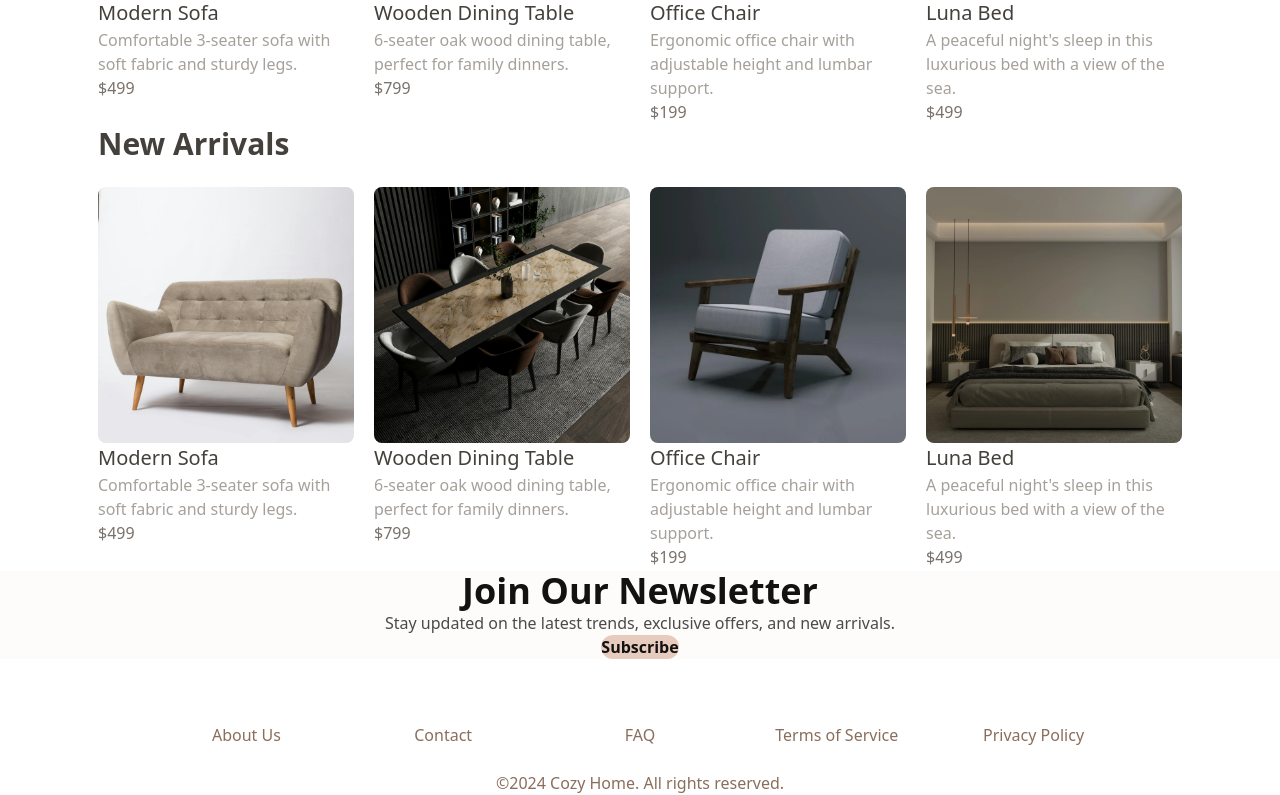
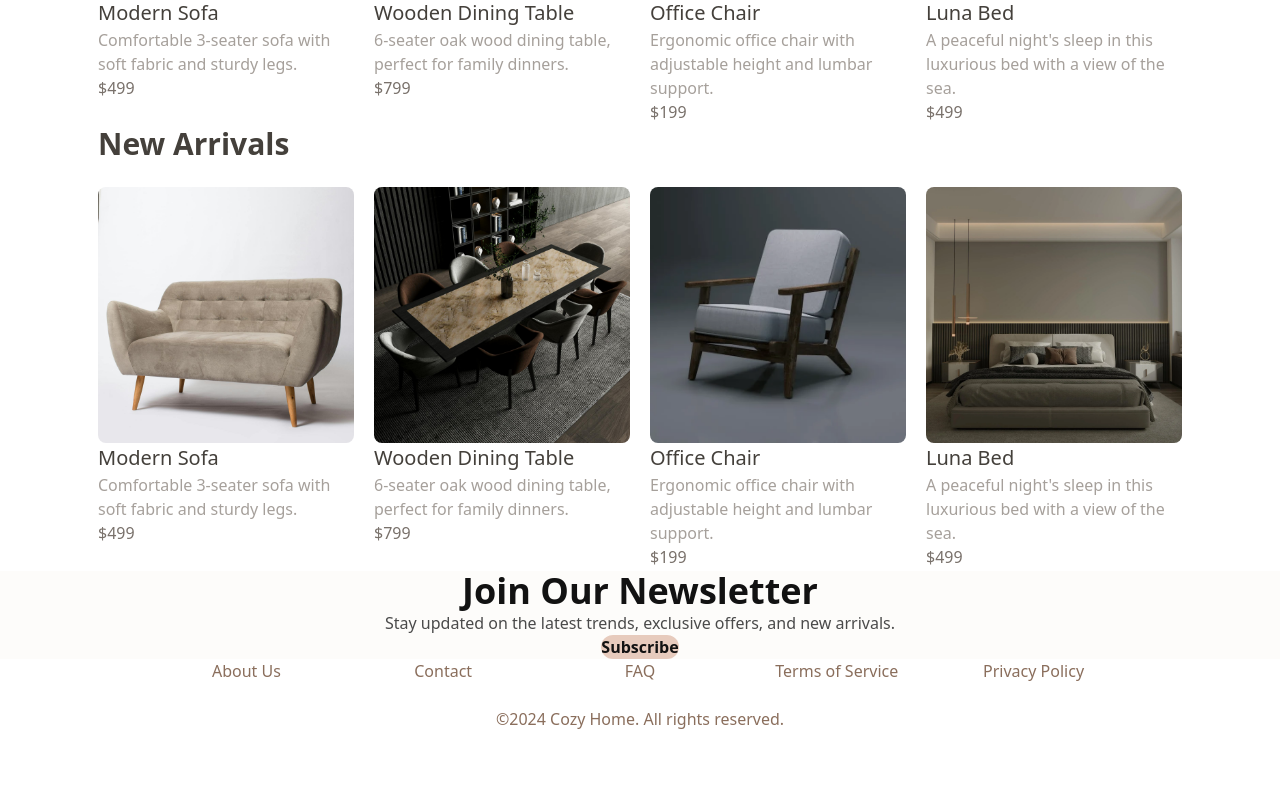
Before and after one commit to FrostScythe/furniture-website, a React (Vite) app: page / in a window 1280 px wide. Shown: the part 1143-1938 px from the top of the page. After the commit the page ends 1874 px from the top, so only its background shows below. Built offline with nearby package versions, Linux system fonts and the light colour scheme.

Commit message:
Added home page and correct all the import path

```diff
--- a/package.json
+++ b/package.json
@@ -14,6 +14,7 @@
     "lucide-react": "^0.511.0",
     "react": "^19.1.0",
     "react-dom": "^19.1.0",
+    "react-router-dom": "^7.6.2",
     "tailwindcss": "^4.1.6"
   },
   "devDependencies": {
--- a/src/App.jsx
+++ b/src/App.jsx
@@ -1,17 +1,13 @@
 // src/App.jsx
-import {  FeatureCategory,  HeroSection,  NewArrivalSection,  Nav,  Footer, NewsLetter} from "./components";
+import {  Nav,  Footer} from "./components";
+import Home from "./pages/Home"
 
 function App() {
   return (
     <>
       <Nav />
-      <main className="flex flex-col gap-16">
-        <HeroSection />
-        <FeatureCategory />
-        <NewArrivalSection />
-        <NewsLetter />
-        <Footer />
-      </main>
+      <Home />
+      <Footer />
     </>
   );
 }
--- /dev/null
+++ b/src/pages/Home.jsx
@@ -0,0 +1,13 @@
+import { FeatureCategory, HeroSection, NewArrivalSection, NewsLetter } from "../components";
+
+function Home(){
+    return(
+        <main className="flex flex-col gap-16">
+        <HeroSection />
+        <FeatureCategory />
+        <NewArrivalSection />
+        <NewsLetter />
+      </main>
+    )
+}
+export default Home;
```
Also changed, not shown: 1 other file (tests, documents, lock files or other folders).
